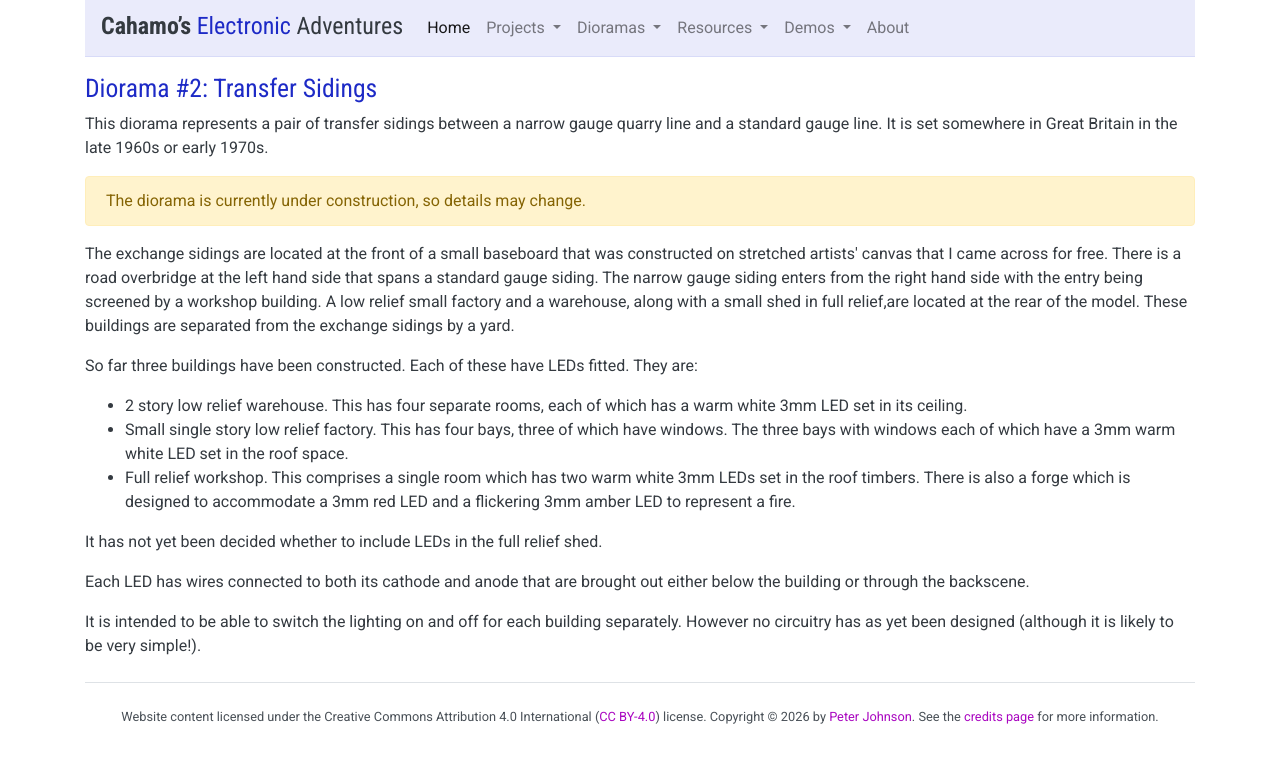
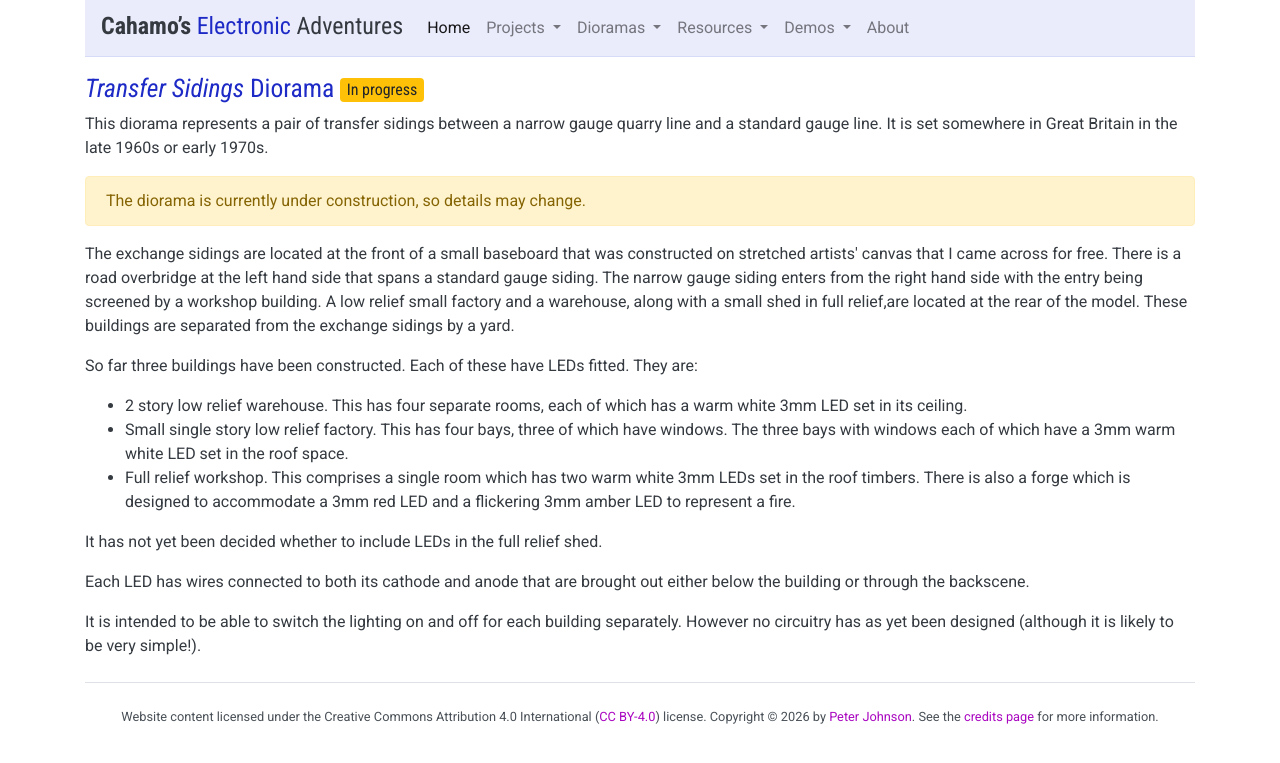
Before and after one commit to cahamo/cahamo.github.io, a Jekyll site: the page built from dioramas/2/index.html, in a window 1280 px wide. Shown: the top 763 px of the page. Built offline with Jekyll 4.4.1, drawn with Linux system fonts in a browser that asks for light colours; comment, search, counter and statistics services are not loaded.

Commit message:
Modify title and heading of dioramas #2 & #3 pages
The title and H1 heading for each of diorama #2 and #3 were modified
into the same format as adopted for diorama #1. The diorama number is
no longer referenced.

```diff
--- a/dioramas/2/index.html
+++ b/dioramas/2/index.html
@@ -1,8 +1,8 @@
 ---
 layout: default
-title: "Diorama #2: Transfer Sidings"
+title: "Transfer Sidings diorama electronics"
 ---
-<h1>Diorama #2: Transfer Sidings</h1>
+<h1><em>Transfer Sidings</em> Diorama <span class="badge badge-warning">In progress</span></h1>
 
 <p>This diorama represents a pair of transfer sidings between a narrow gauge quarry line and a standard gauge line. It is set somewhere in Great Britain in the late 1960s or early 1970s.</p>
 
--- a/dioramas/3/index.html
+++ b/dioramas/3/index.html
@@ -1,9 +1,9 @@
 ---
 layout: default
 redirect_from:
-title: "Model garage diorama lightning electronics project"
+title: "1960s Garage Scene diorama lightning electronics project"
 ---
-<h1>Diorama #3 - 1960s Garage Scene</h1>
+<h1><em>1960s Garage Scene</em> Diorama <span class="badge badge-success">Completed</span></h1>
 
 <h2>Introduction</h2>
 
```
